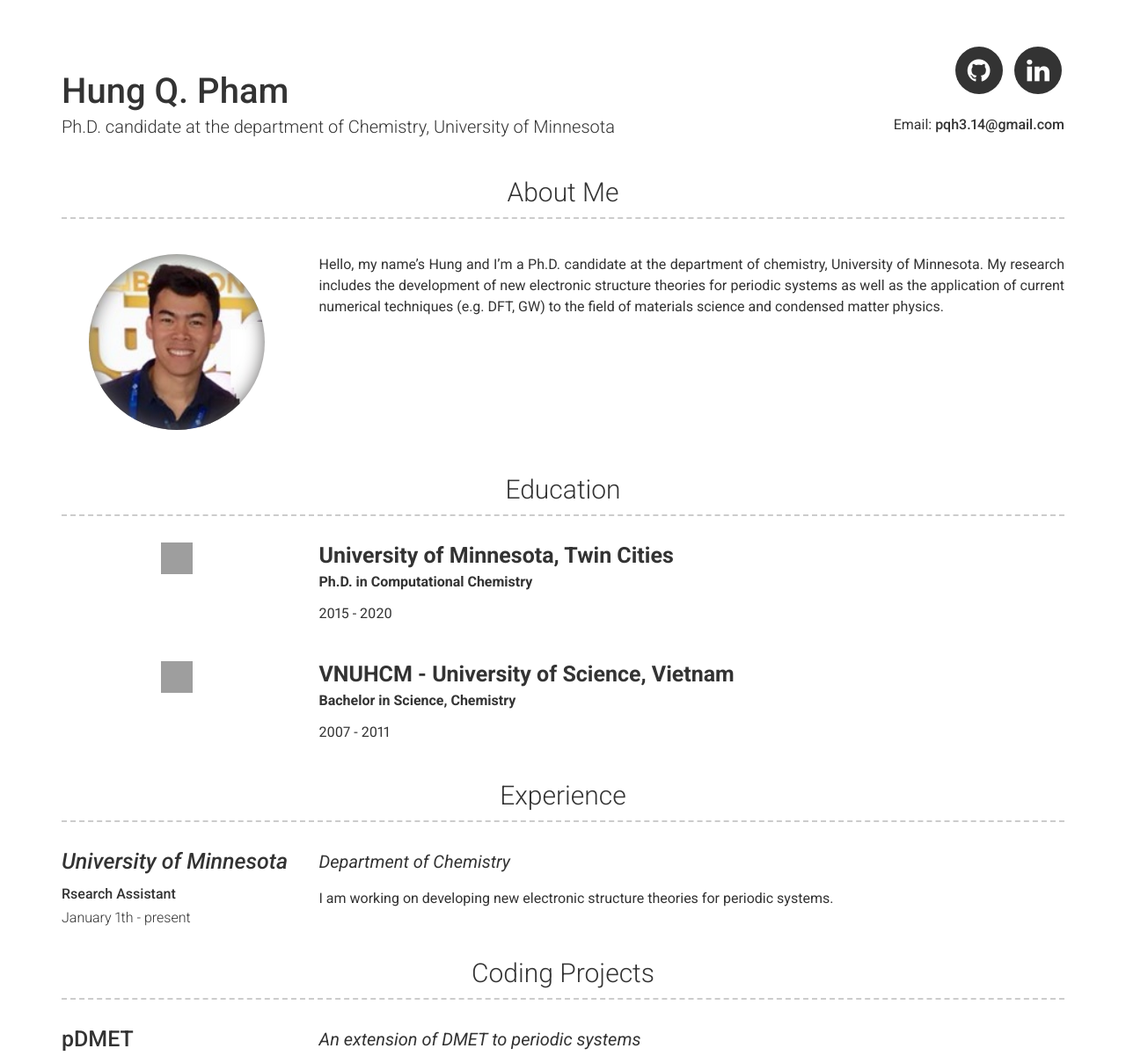
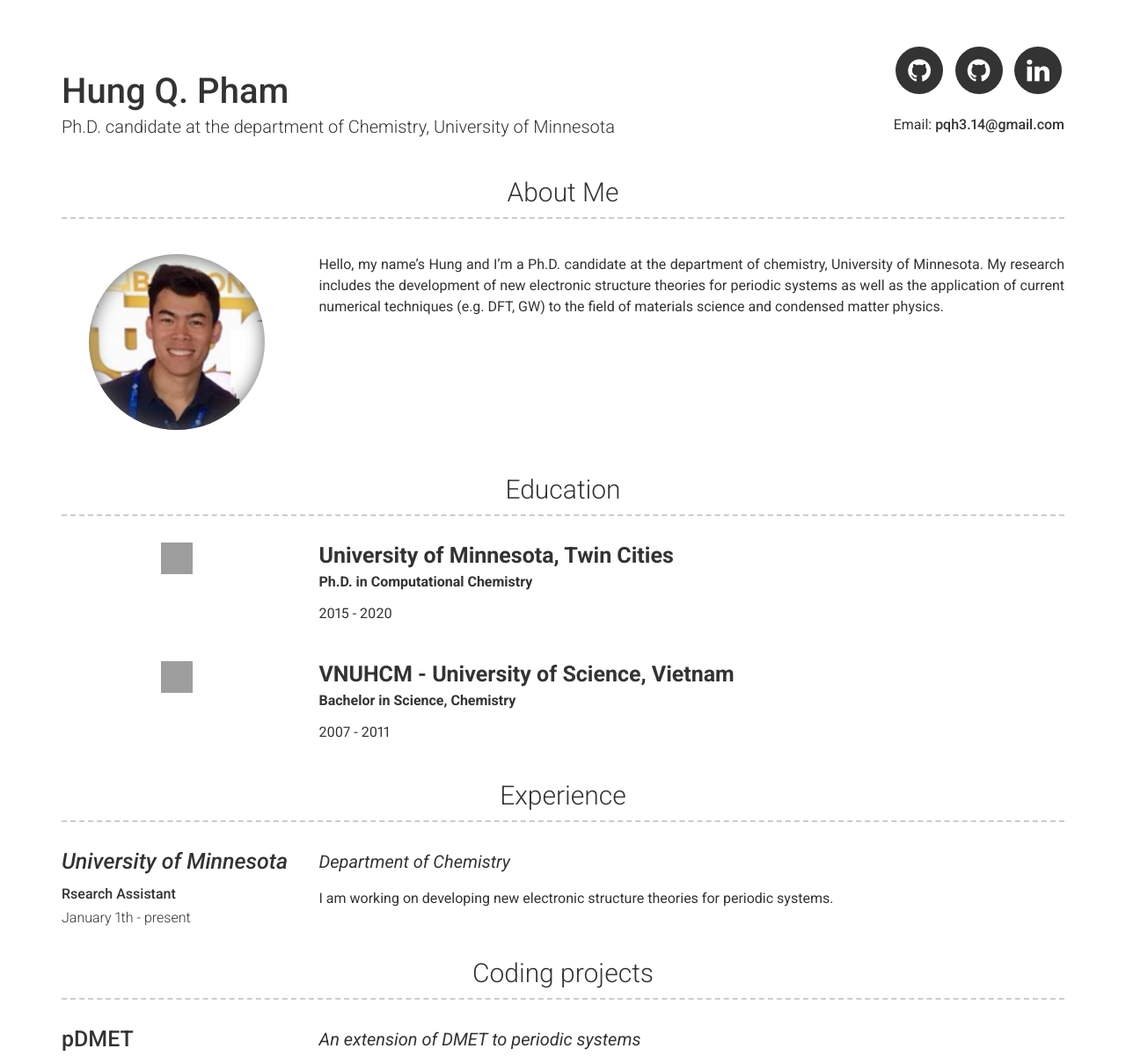
Before and after one commit to hungpham2017/hungpham2017.github.io, a Jekyll site: the page built from index.md, in a window 1280 px wide. Shown: the top 1209 px of the page at 88% size. Built offline with Jekyll 4.4.1, drawn with Linux system fonts in a browser that asks for light colours; grey boxes are pictures that could not be loaded.

Commit message:
adding google scholar header

```diff
--- a/_config.yml
+++ b/_config.yml
@@ -11,6 +11,7 @@ email: pqh3.14@gmail.com
 
 # Social links
 github_username:  hungpham2017
+googlescholar_username: citations?user=MIe6vYUAAAAJ&hl=en
 linkedin_username: hung-pham-4b46598b
 # twitter_username: jekyllrb
 # dribbble_username: jekyll
@@ -26,7 +27,7 @@ about_content: | # this will include new lines to allow paragraphs
 
 # Projects Section
 #(Use this to override about projects section title)
-projects_title: Coding Projects
+# projects_title: Coding Projects
 
 # Experience Section
 # experience_title: Experience #(Use this to override about experience section title)
--- a/_includes/header.html
+++ b/_includes/header.html
@@ -34,6 +34,14 @@
             </a>
           </li>
         {%- endif -%}
+        {%- if site.googlescholar_username -%}
+          <li>
+            <a target="_blank" href="https://scholar.google.com/{{ site.googlescholar_username| cgi_escape | escape }}" class="button button--sacnite button--round-l">
+              <i class="fa fa-github" title="Github link"></i>
+            </a>
+          </li>
+        {%- endif -%}
+
         {%- if site.instagram_username -%}
           <li>
             <a target="_blank" href="https://www.instagram.com/{{ site.instagram_username| cgi_escape | escape }}" class="button button--sacnite button--round-l">
```
Also changed, not shown: images/google.png (added).
